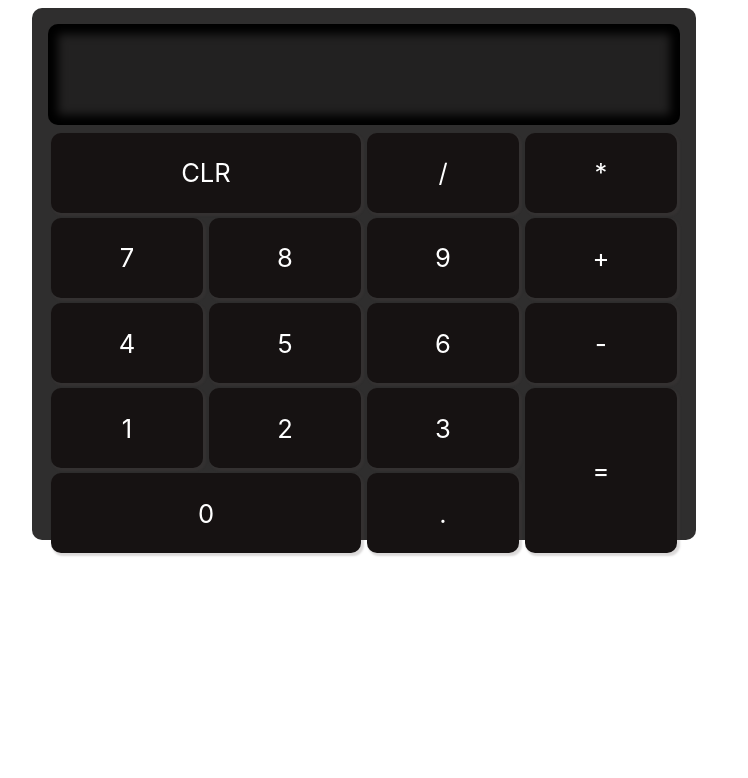
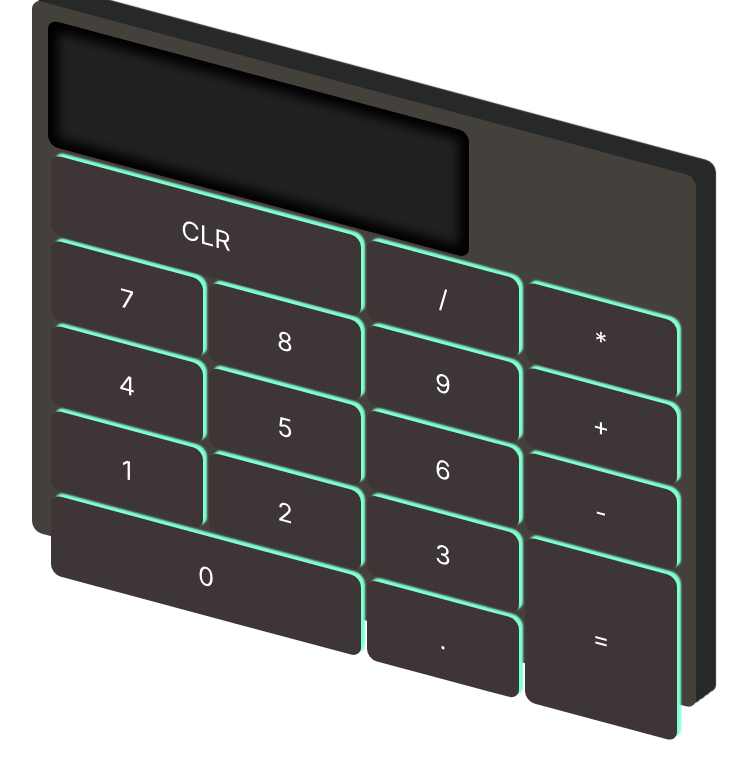
Before and after one commit to HEYROCKME/svelte-calc, a Svelte app: page / in a window 1280 px wide. Shown: the top 778 px of the page, without its empty margins (276-1024 px from the left). Built offline with nearby package versions, Linux system fonts and the light colour scheme.

Commit message:
Added skewed layout

```diff
--- a/src/Button.svelte
+++ b/src/Button.svelte
@@ -17,10 +17,11 @@
         font-size: 1.6em;
         margin: .1em;
         color: white;
-        background-color: rgb(22, 18, 18);
+        background-color: rgb(62, 54, 54);
         border: none;
         border-radius: 10px;
-        box-shadow: 2px 2px 2px 1px rgba(74, 65, 65, 0.2);
+        box-shadow: 4px -4px 2px 0px aquamarine;
+        /* transform: skewY(15deg); */
 
     }
 
--- a/src/Calculator.svelte
+++ b/src/Calculator.svelte
@@ -1,20 +1,26 @@
 <div id="calculator" class="calulator">
     <slot>
-        Here goes the calculator parts
+        Here goes the calculator parts!
     </slot>
 </div>
 
 
 <style>
     div {
-        margin: 0 auto;
+        margin: 5em auto 0 ;
         padding: 1em;
         width: 50%;
         min-width: 300px;
         height: 60vh;
         min-height: 500px;
-        background-color: rgb(47, 46, 46);
+        background-color: rgb(68, 64, 59);
         border-radius: 10px;
+        box-shadow:
+          20px -20px 1px 0px rgb(39, 41, 40),
+          15px -15px 1px 0px rgb(39, 41, 40),
+          10px -10px 1px 0px rgb(39, 41, 40),
+          5px -5px 1px 0px rgb(39, 41, 40)
+          ;
 
         display: grid;
         grid-template-columns: repeat(4 x 1fr);
@@ -27,6 +33,6 @@
         "one two three equals"
         "zero zero decimal equals"
         ;
-
+        transform: skewY(15deg)
     }
 </style>
--- a/src/Display.svelte
+++ b/src/Display.svelte
@@ -1,6 +1,13 @@
 <script>
 export let displayValue = "0"
 export let id
+
+
+
+
+
+
+
 
 </script>
 
@@ -10,7 +17,7 @@ export let id
 <style>
 
     div {
-        min-height: 50px;
+        height: 75px;
         background-color: rgb(34, 33, 33);
         color:white;
         display: block;
@@ -20,6 +27,9 @@ export let id
         border-radius: 10px;
         box-shadow: inset 0px 0 10px 10px black ;
         margin-bottom: .2em;
+        max-width: 370px;
+        overflow: hidden;
+        /* transform: skewY(  15deg) */
 
     }
 
```
